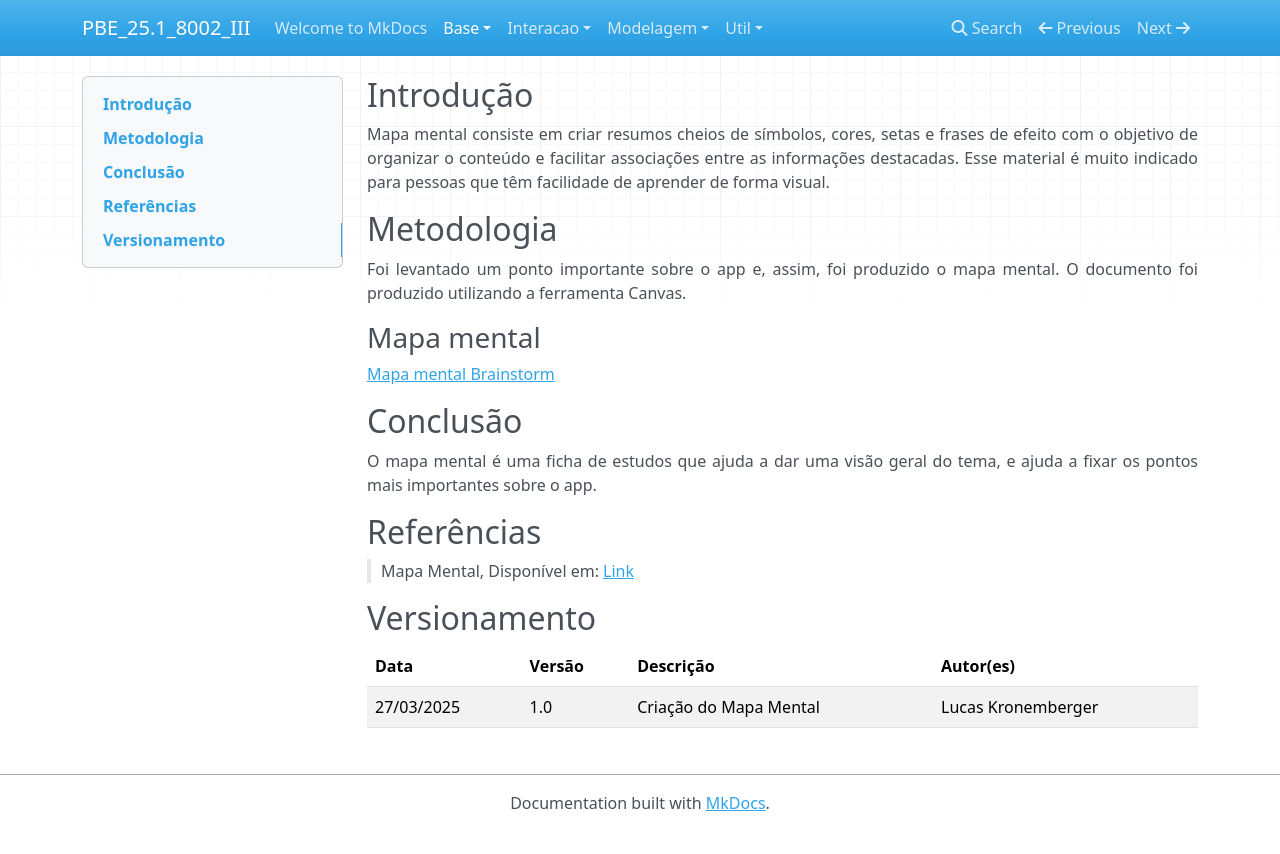
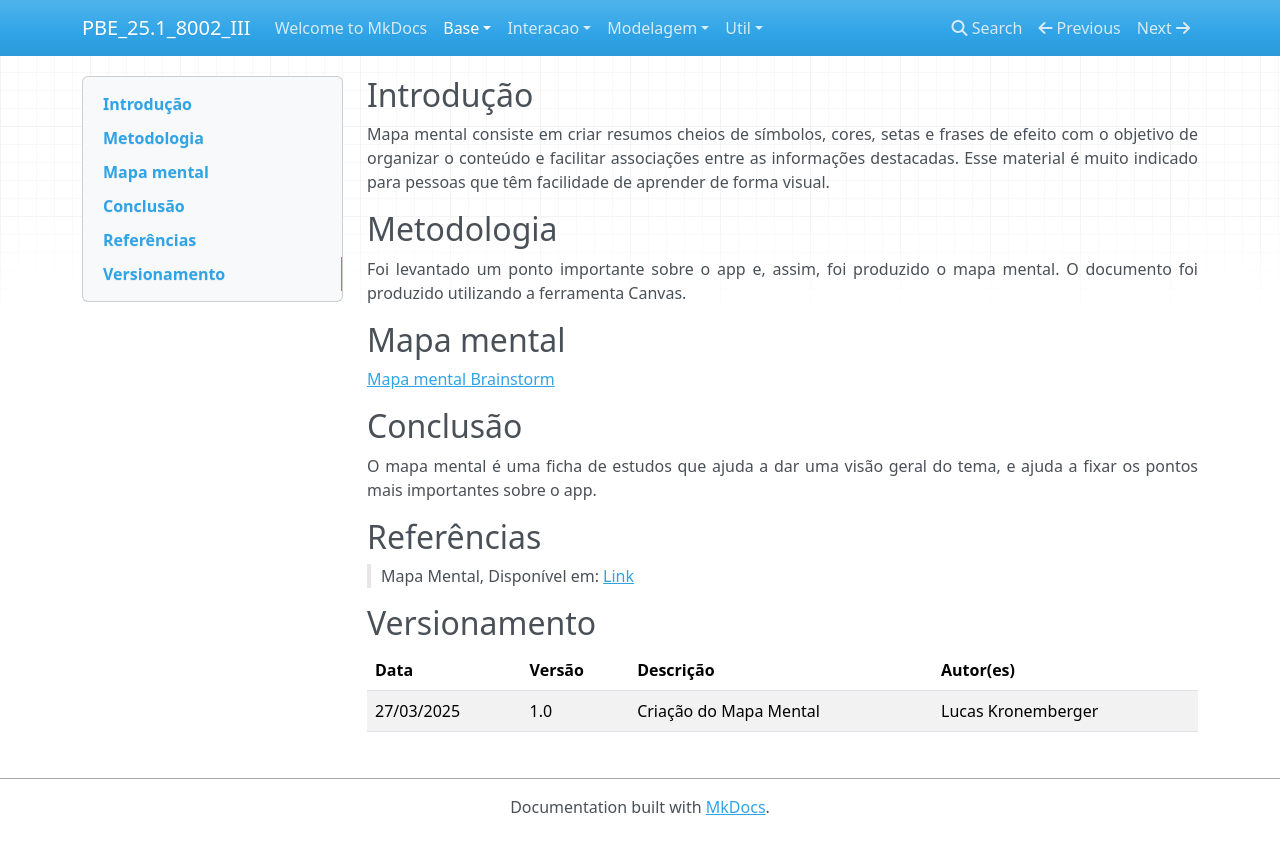
Before and after one commit to Projetos-de-Extensao/PBE_25.1_8002_SkolBits, an MkDocs documentation site: the page built from docs/base/mapa_mental.md, in a window 1280 px wide. Shown: the top 854 px of the page. Built offline with MkDocs 1.6.1, drawn with Linux system fonts in a browser that asks for light colours; nearby versions of some CDN libraries.

Commit message:
Update mapa_mental.md

```diff
--- a/docs/base/mapa_mental.md
+++ b/docs/base/mapa_mental.md
@@ -15,7 +15,7 @@ Mapa mental consiste em criar resumos cheios de símbolos, cores, setas e frases
 Foi levantado um ponto importante sobre o app e, assim, foi produzido o mapa mental. O documento foi produzido utilizando a ferramenta Canvas.
 </p>
 
-### Mapa mental
+## Mapa mental
 
 [Mapa mental Brainstorm](../base/mapa_mental_ilhaprimeira.png)
 
```
